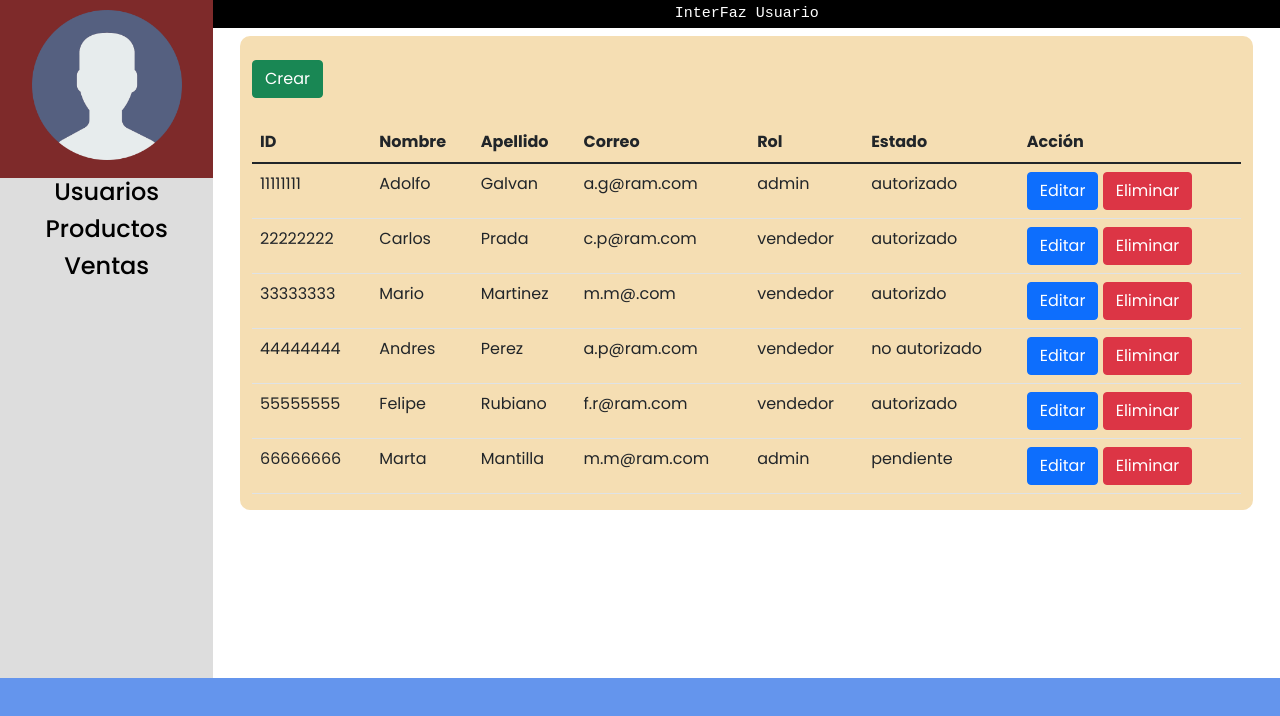
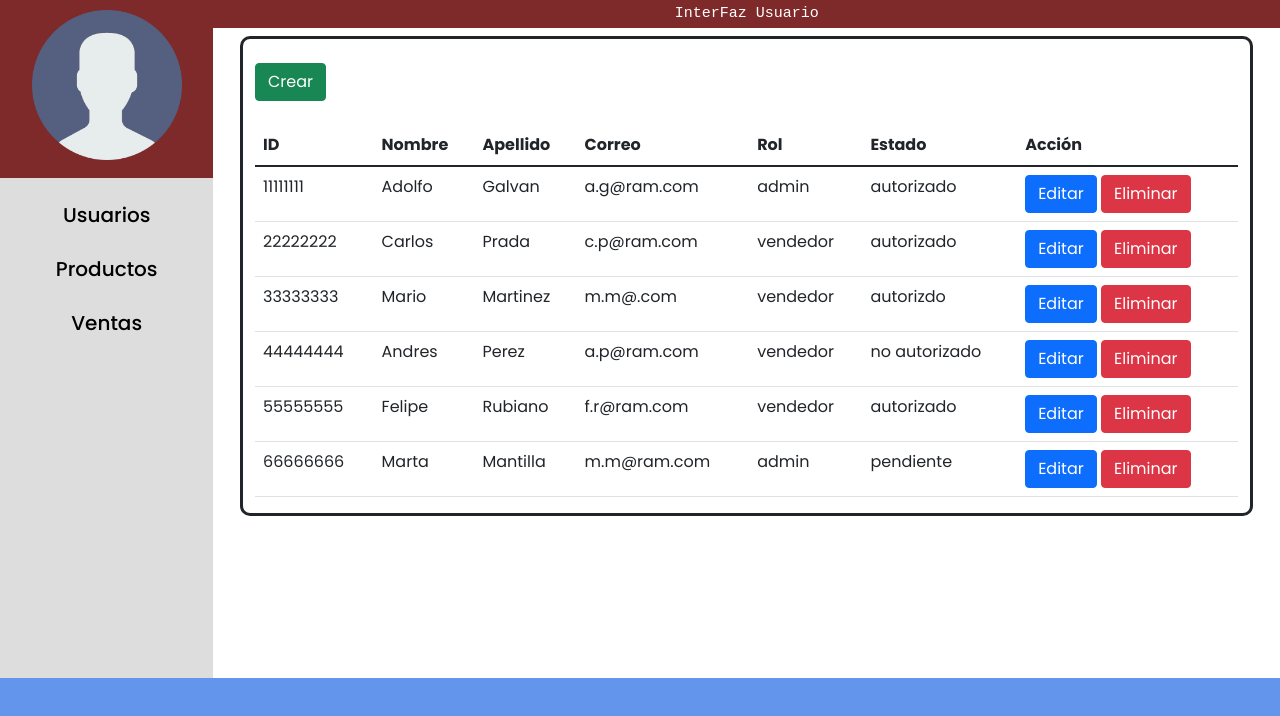
Before and after one commit to Alejo-Nino95/Proyecto-C3-Grupo-16, a React (Create React App) app in the folder proyecto-react/: page / in a window 1280 px wide. Shown: the top 716 px of the page. Built offline with nearby package versions, Linux system fonts and the light colour scheme.

Commit message:
cambios en la vista y fondo

```diff
--- a/proyecto-react/src/components/interfazGeneral.css
+++ b/proyecto-react/src/components/interfazGeneral.css
@@ -33,6 +33,9 @@ body{
     text-align: center;
     color: black;
 }
+
+
+
 
 .titulo{
     width: 100%;
@@ -74,6 +77,15 @@ body{
 
 }
 
+
+.componente{
+    margin-top: 20px;
+
+}
+.componente:hover{
+    background-color: rgb(156, 154, 154);
+}
+
 .componente-activo{
     width: 100%;
     display: flex;
@@ -81,7 +93,8 @@ body{
     flex-wrap: wrap;
 }
 .componente-activo h4{
-    background-color: black;
+    margin-top: 10px;
+    background-color:rgb(126, 42, 42);;
     color: white;
     width: 100%;
     margin-top: 0px;
@@ -92,7 +105,21 @@ body{
 }
 
 .vista-componente{
-    background-color: wheat;
+    background-color: rgb(255, 255, 255);
     border-radius: 10px;
     width: 95%;
+    border-style: solid;
 }
+
+.link-comp{
+    font-size: 20px;
+    margin-top: 10px;
+    padding: 5px;
+}
+a{
+    color:black;
+    text-decoration: none;
+}
+a:hover{
+    color: black;
+}
--- a/proyecto-react/src/components/interfazGeneral.jsx
+++ b/proyecto-react/src/components/interfazGeneral.jsx
@@ -33,13 +33,13 @@ function InterfazPrincipal() {
 
                 <div className="lista-componentes">
                     <div className="componente">
-                        <h4>Usuarios</h4>
+                        <h4 className="link-comp"> <a href="">Usuarios</a></h4>
                     </div>
                     <div className="componente">
-                        <h4>Productos</h4>
+                        <h4 className="link-comp"><a href="">Productos</a></h4>
                     </div>
                     <div className="componente">
-                        <h4>Ventas</h4>
+                        <h4 className="link-comp"><a href="">Ventas</a></h4>
                     </div>
                 </div>
           </div>
```
